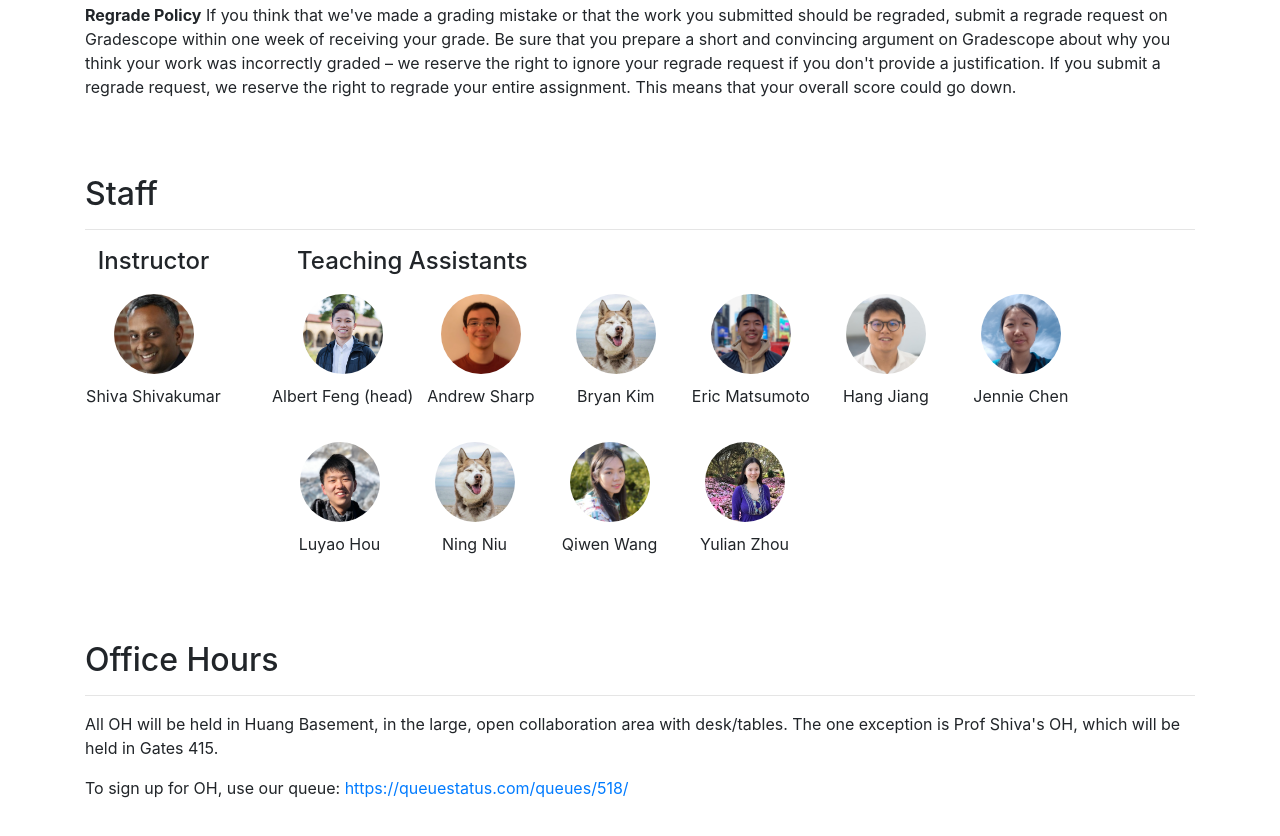
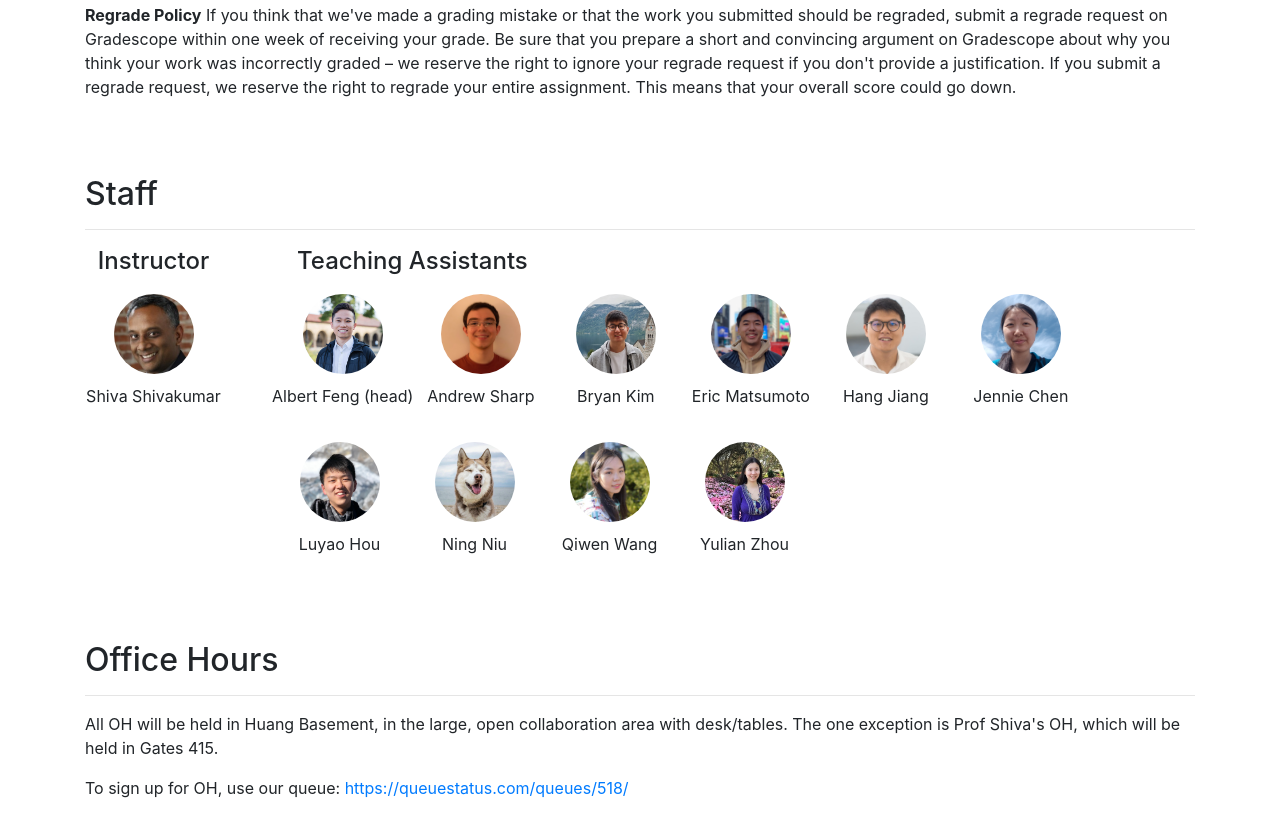
Before and after one commit to cs145-fa19/cs145-fa19, a plain HTML site: page index.html in a window 1280 px wide. Shown: the part 4282-5118 px from the top of the page. Drawn offline with Linux system fonts and the light colour scheme; grey boxes are pictures that could not be loaded.

Commit message:
add Bryan's picture

```diff
--- a/index.html
+++ b/index.html
@@ -696,7 +696,7 @@
                 </div>
 
                 <div>
-                  <div><img src="img/doggo.jpg" alt="bryan"></div>
+                  <div><img src="img/bryan_kim.jpg" alt="bryan"></div>
                   <div>Bryan Kim</div>
                 </div>
 
```
Also changed, not shown: img/bryan_kim.jpg (added).
